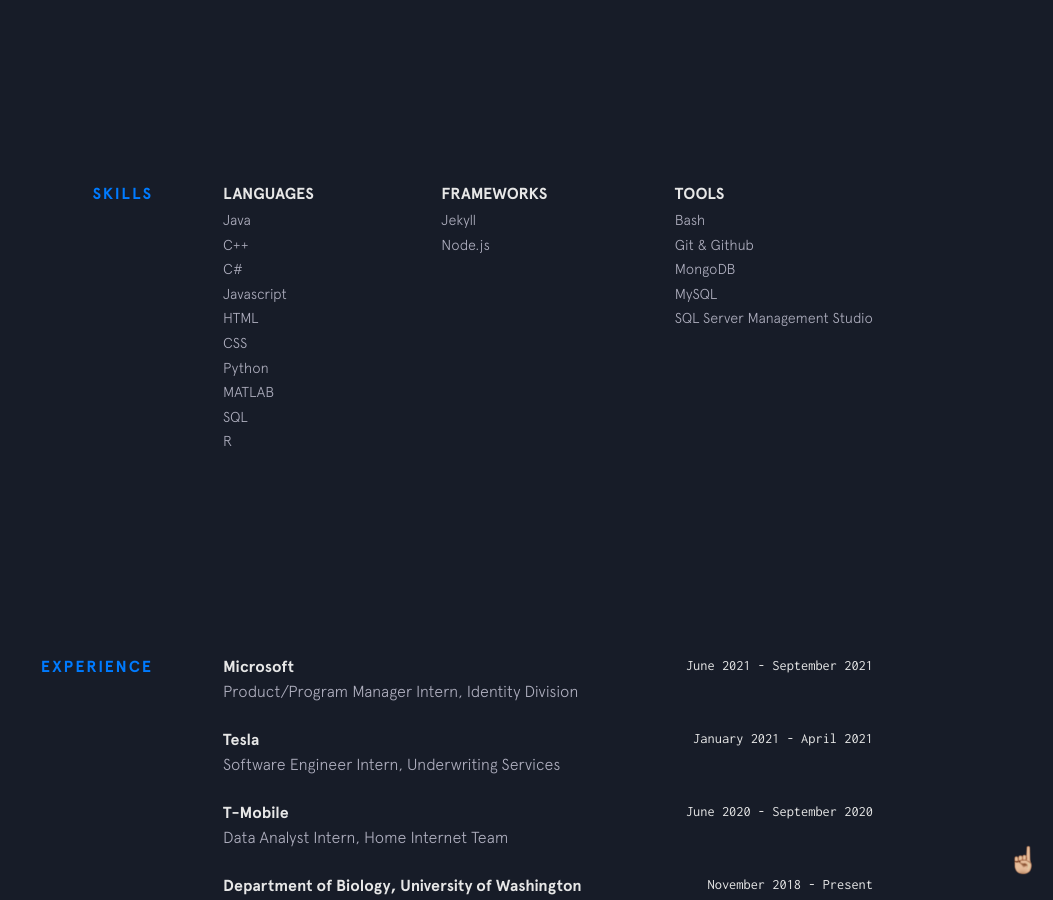
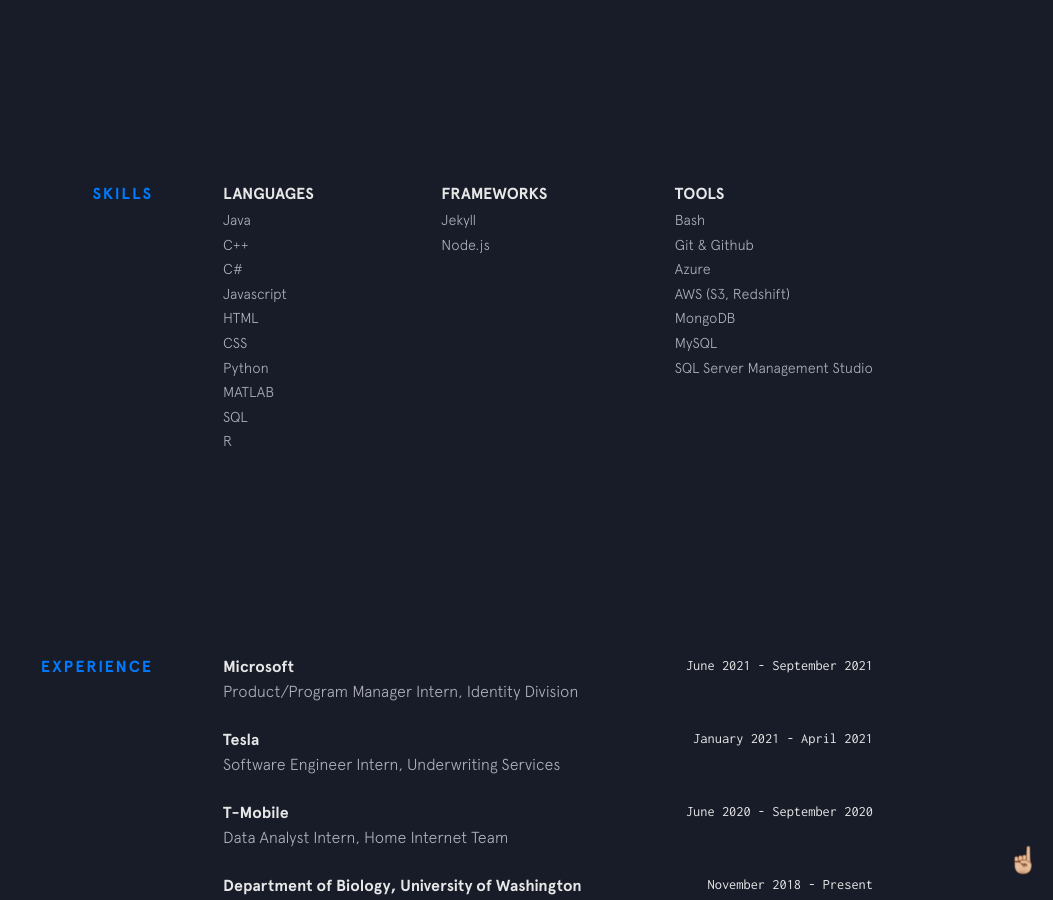
Before and after one commit to jadedsouza/jadedsouza.github.io, a Jekyll site: the page built from index.html, in a window 1280 px wide and 900 px high, scrolled down 1414 px. Shown: the whole window, without its empty margins (227-1280 px from the left). Built offline with Jekyll 4.4.1, drawn with Linux system fonts in a browser that asks for light colours; nearby versions of some CDN libraries.

Commit message:
added tools

```diff
--- a/_data/skills.yml
+++ b/_data/skills.yml
@@ -17,6 +17,8 @@ frameworks:
 tools:
   - item: Bash
   - item: Git & Github
+  - item: Azure
+  - item: AWS (S3, Redshift)
   - item: MongoDB
   - item: MySQL
   - item: SQL Server Management Studio
```
